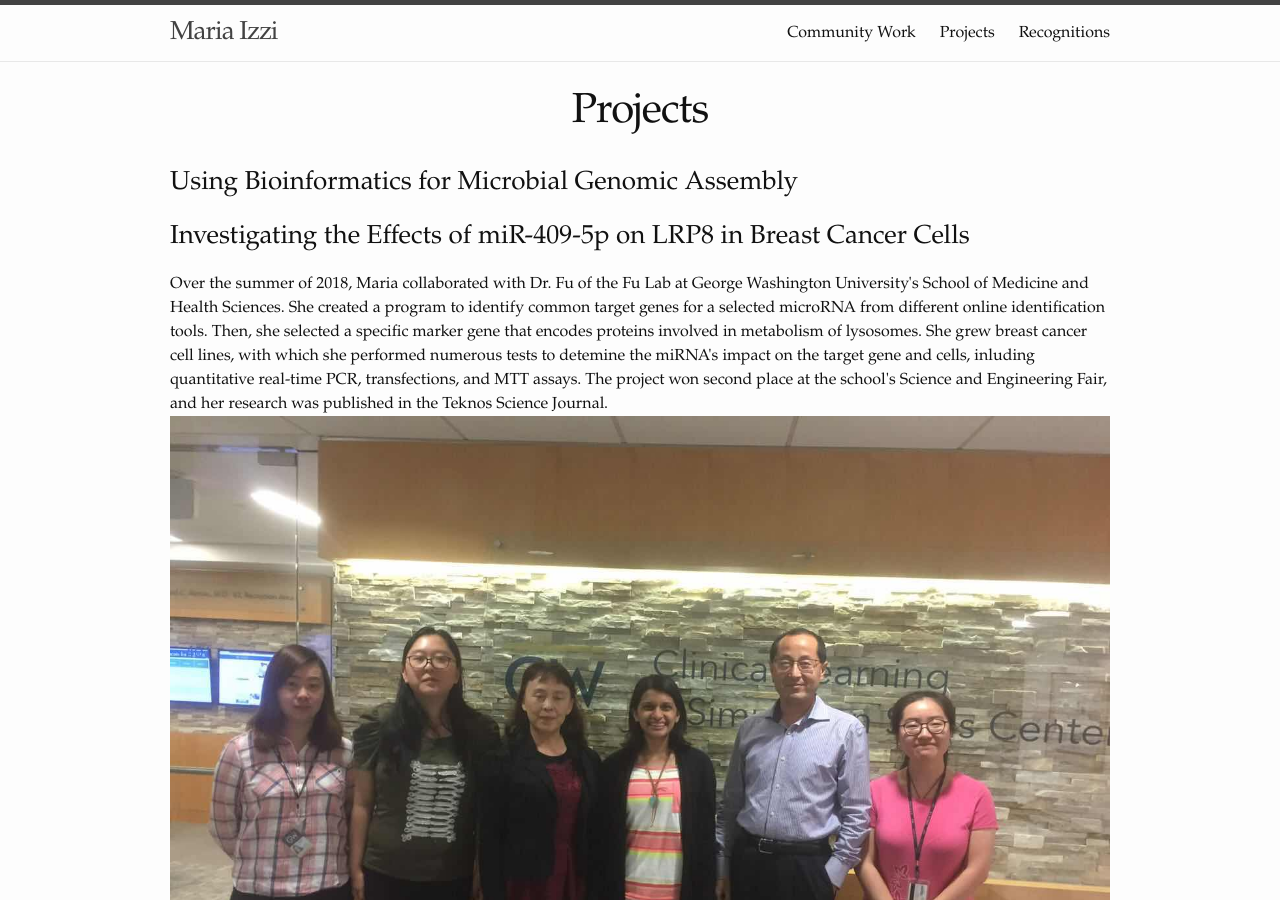
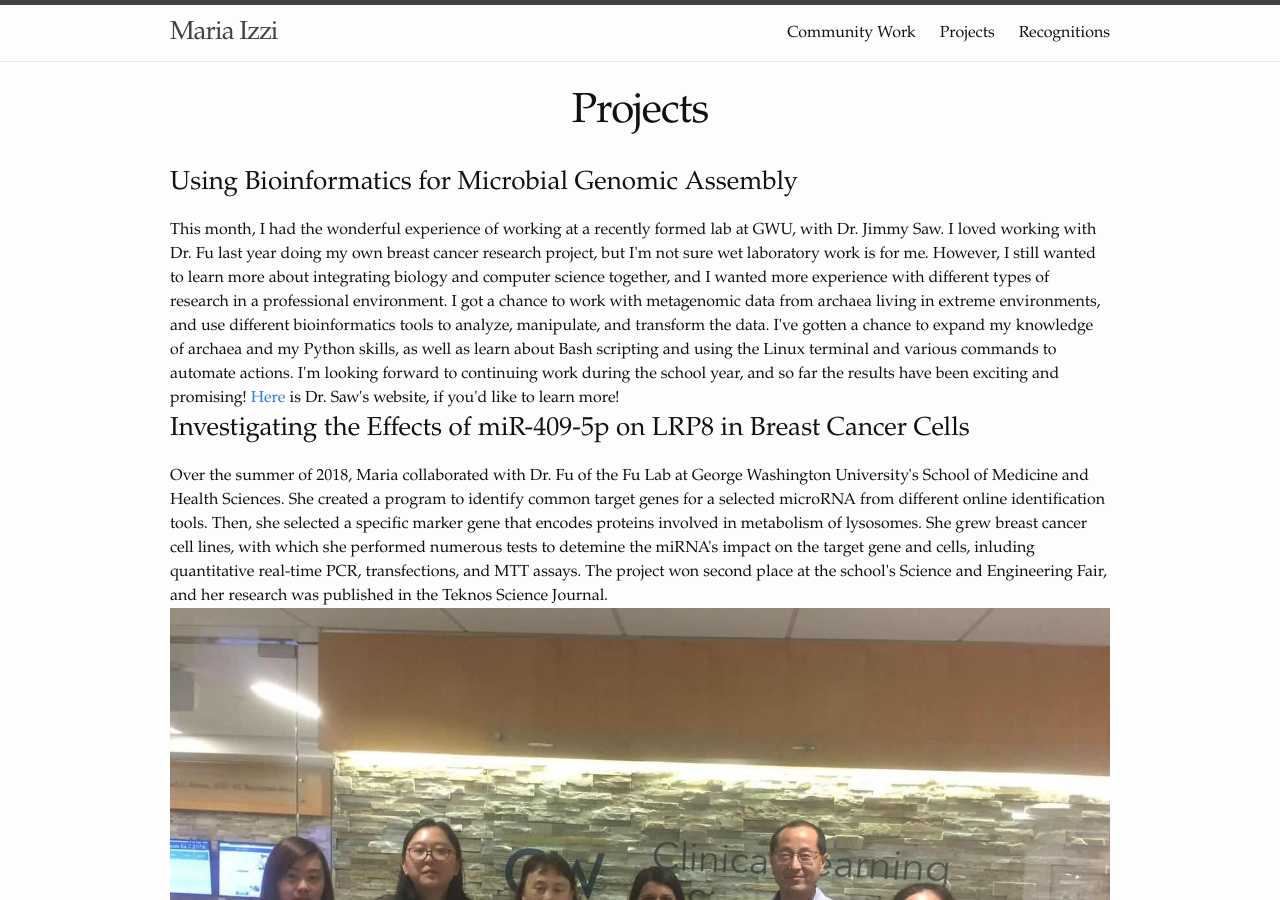
Before and after one commit to maria-izzi/maria-izzi.github.io, a Jekyll site: the page built from projects.html, in a window 1280 px wide and 900 px high. Built offline with Jekyll 4.4.1, drawn with Linux system fonts in a browser that asks for light colours.

Commit message:
Update projects.html

```diff
--- a/projects.html
+++ b/projects.html
@@ -5,6 +5,10 @@ permalink: /projects/
 ---
 <h3> Using Bioinformatics for Microbial Genomic Assembly</h3>
 <head>
+  This month, I had the wonderful experience of working at a recently formed lab at GWU, with Dr. Jimmy Saw. I loved working with Dr. Fu last year doing my own breast cancer research project, but I'm not sure wet laboratory work is for me. However, I still wanted to learn more about integrating biology and computer science together, and I wanted more experience with different types of research in a professional environment. I got a chance to work with metagenomic data from archaea living in extreme environments, and use different bioinformatics tools to analyze, manipulate, and transform the data. I've gotten a chance to expand my knowledge of archaea and my Python skills, as well as learn about Bash scripting and using the Linux terminal and various commands to automate actions. I'm looking forward to continuing work during the school year, and so far the results have been exciting and promising!
+
+<a href = "https://sawlab.org/people"> Here </a>
+is Dr. Saw's website, if you'd like to learn more!
 </head>
 
 <h3> Investigating the Effects of miR-409-5p on LRP8 in Breast Cancer Cells </h3>
```
